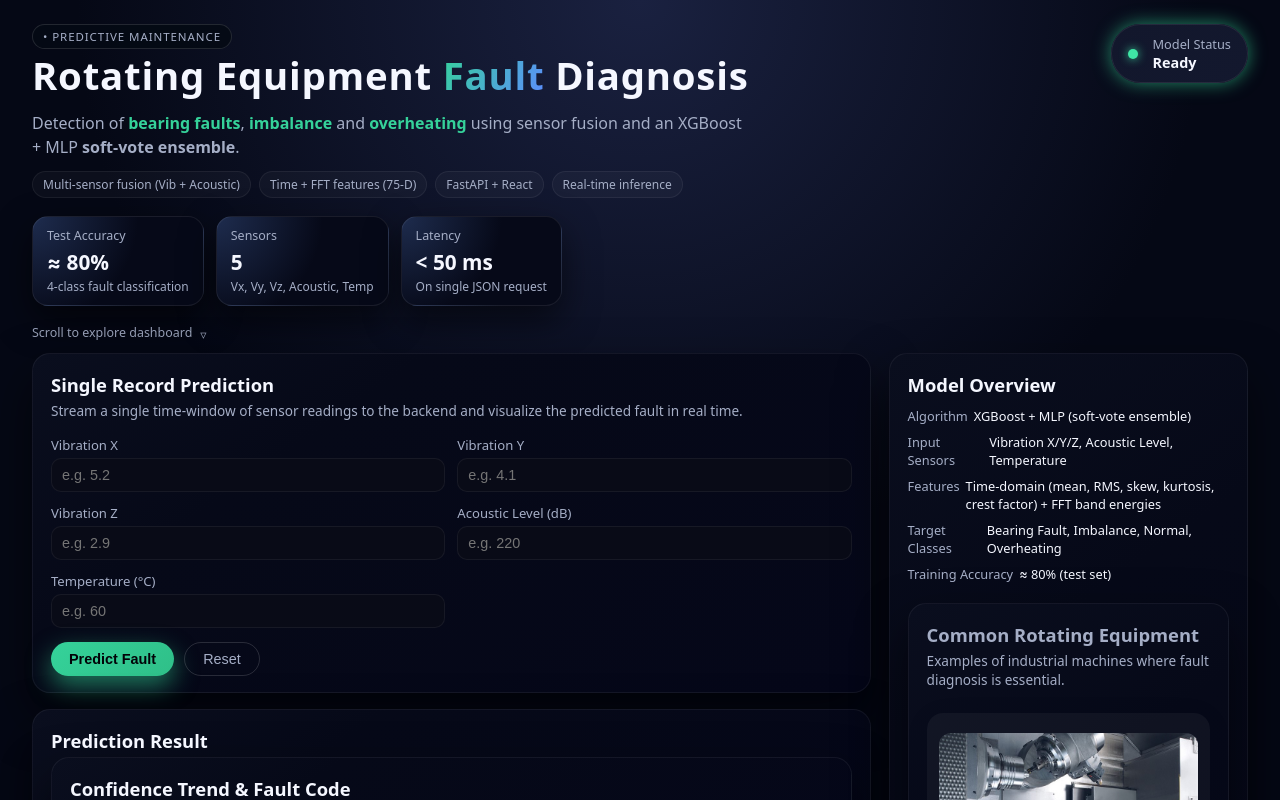
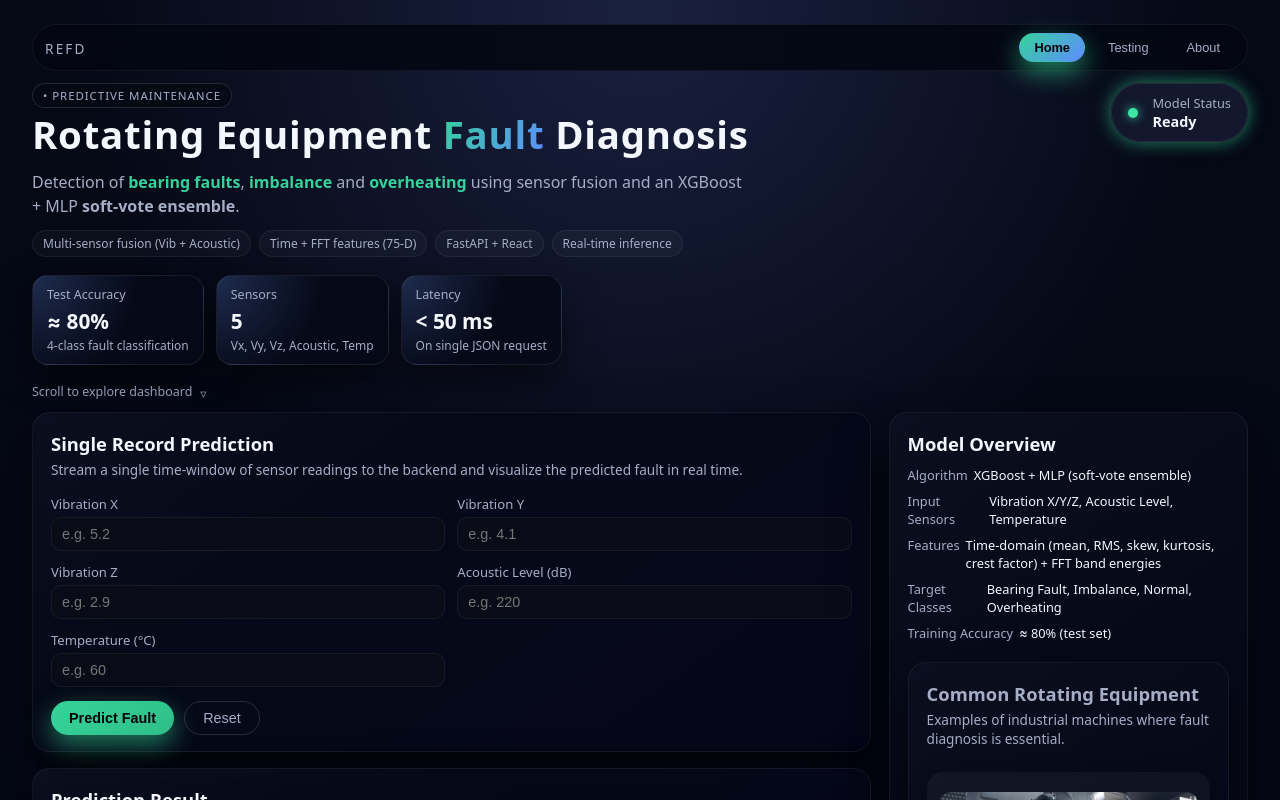
Before and after one commit to Ayushhdd/rotating-equipment-frontend, a React (Create React App) app: page / in a window 1280 px wide. Both pictures are taken after typing "name@example.com", "Sample123" into the empty fields and a click on the button "Enter Dashboard". Shown: the top 800 px of the page. Built offline with nearby package versions, Linux system fonts and the light colour scheme.

Commit message:
Added startup login page, navigation bar with hover effects, and scroll-to-section functionality

```diff
--- a/src/App.css
+++ b/src/App.css
@@ -43,6 +43,78 @@ body {
   padding: 24px 32px 40px;
   color: var(--text);
 }
+
+
+
+
+
+/* ===== Top Navigation Bar ===== */
+
+.top-nav {
+  display: flex;
+  justify-content: space-between;
+  align-items: center;
+  margin-bottom: 12px;
+  padding: 8px 12px;
+  border-radius: 999px;
+  background: rgba(4, 7, 18, 0.9);
+  border: 1px solid rgba(255, 255, 255, 0.06);
+  backdrop-filter: blur(14px);
+}
+
+.top-nav-left .nav-logo-text {
+  font-size: 0.85rem;
+  letter-spacing: 0.16em;
+  text-transform: uppercase;
+  color: var(--text-soft);
+}
+
+.top-nav-right {
+  display: flex;
+  gap: 8px;
+}
+
+.nav-link {
+  border: none;
+  outline: none;
+  cursor: pointer;
+  padding: 6px 14px;
+  border-radius: 999px;
+  font-size: 0.8rem;
+  color: var(--text-soft);
+  background: transparent;
+  border: 1px solid transparent;
+  transition:
+    background 0.15s ease,
+    color 0.15s ease,
+    transform 0.12s ease,
+    box-shadow 0.15s ease,
+    border-color 0.15s ease;
+}
+
+/* Hover effect */
+.nav-link:hover {
+  background: var(--accent-soft);
+  color: #ffffff;
+  transform: translateY(-1px);
+  box-shadow: 0 8px 24px rgba(0, 0, 0, 0.6);
+  border-color: rgba(255, 255, 255, 0.16);
+}
+
+/* Active tab (selected section) */
+.nav-link.active {
+  background: linear-gradient(135deg, var(--accent), var(--accent-2));
+  color: #020308;
+  font-weight: 600;
+  box-shadow: 0 10px 26px rgba(47, 191, 136, 0.7);
+}
+
+
+
+
+
+
+
 
 /* Header / hero */
 
--- a/src/App.js
+++ b/src/App.js
@@ -1,5 +1,5 @@
 // src/App.js
-import React, { useState } from "react";
+import React, { useState, useRef } from "react";
 import MachineGallery from "./MachineGallery";
 import LoginScreen from "./LoginScreen";
 import ChartPanel from "./ChartPanel";
@@ -11,6 +11,20 @@ const API_BASE_URL = "https://rotating-backend-1.onrender.com";
 
 function App() {
   const [isAuthenticated, setIsAuthenticated] = useState(false);
+
+
+
+
+  // NEW: which tab is active in top nav
+  const [activeTab, setActiveTab] = useState("home");
+
+  // NEW: references to sections for smooth scroll
+  const homeRef = useRef(null);
+  const testingRef = useRef(null);
+  const aboutRef = useRef(null);
+
+
+
 
   const [form, setForm] = useState({
     vibration_x: "",
@@ -52,6 +66,20 @@ function App() {
     setError("");
     setLoading(true);
     setResult(null);
+
+      const scrollToSection = (section) => {
+    setActiveTab(section);
+
+    let ref = null;
+    if (section === "home") ref = homeRef;
+    if (section === "testing") ref = testingRef;
+    if (section === "about") ref = aboutRef;
+
+    if (ref && ref.current) {
+      ref.current.scrollIntoView({ behavior: "smooth", block: "start" });
+    }
+  };
+
 
     try {
       const payload = {
@@ -106,10 +134,42 @@ function App() {
   if (!isAuthenticated) {
   return <LoginScreen onLogin={() => setIsAuthenticated(true)} />;
 }
-  return (
-    <div className="app-root">
+   return (
+    <div className="app-root" ref={homeRef}>
+
+            {/* TOP NAV BAR */}
+      <nav className="top-nav">
+        <div className="top-nav-left">
+          <span className="nav-logo-text">REFD</span>
+        </div>
+        <div className="top-nav-right">
+          <button
+            type="button"
+            className={`nav-link ${activeTab === "home" ? "active" : ""}`}
+            onClick={() => scrollToSection("home")}
+          >
+            Home
+          </button>
+          <button
+            type="button"
+            className={`nav-link ${activeTab === "testing" ? "active" : ""}`}
+            onClick={() => scrollToSection("testing")}
+          >
+            Testing
+          </button>
+          <button
+            type="button"
+            className={`nav-link ${activeTab === "about" ? "active" : ""}`}
+            onClick={() => scrollToSection("about")}
+          >
+            About
+          </button>
+        </div>
+      </nav>
+
       {/* TOP HERO + NAV STRIP */}
       <header className="app-header">
+
         <div className="app-header-left">
           <div className="app-pill">• Predictive Maintenance</div>
           <h1 className="hero-title">
@@ -172,12 +232,13 @@ function App() {
       </div>
 
       {/* MAIN DASHBOARD AREA */}
-      <main className="app-main">
+            <main className="app-main">
         {/* LEFT SIDE: FORM + RESULTS */}
         <section className="main-left">
-          <div className="card card-animated">
+          <div className="card card-animated" ref={testingRef}>
             <div className="card-header">
               <h2>Single Record Prediction</h2>
+
               <p className="card-subtitle">
                 Stream a single time-window of sensor readings to the backend
                 and visualize the predicted fault in real time.
@@ -424,10 +485,13 @@ function App() {
         </aside>
       </main>
 
-      {/* EXTRA SECTIONS TO FORCE SCROLL + MAKE IT LOOK ADVANCED */}
-      <section className="page-section architecture-section">
+            {/* EXTRA SECTIONS TO FORCE SCROLL + MAKE IT LOOK ADVANCED */}
+      <section className="page-section architecture-section"
+        ref={aboutRef}
+      >
         <div className="section-header">
           <h2>System Architecture</h2>
+
           <p>
             High-level flow from raw rotating equipment sensors to fault
             diagnosis and visualization.
```
